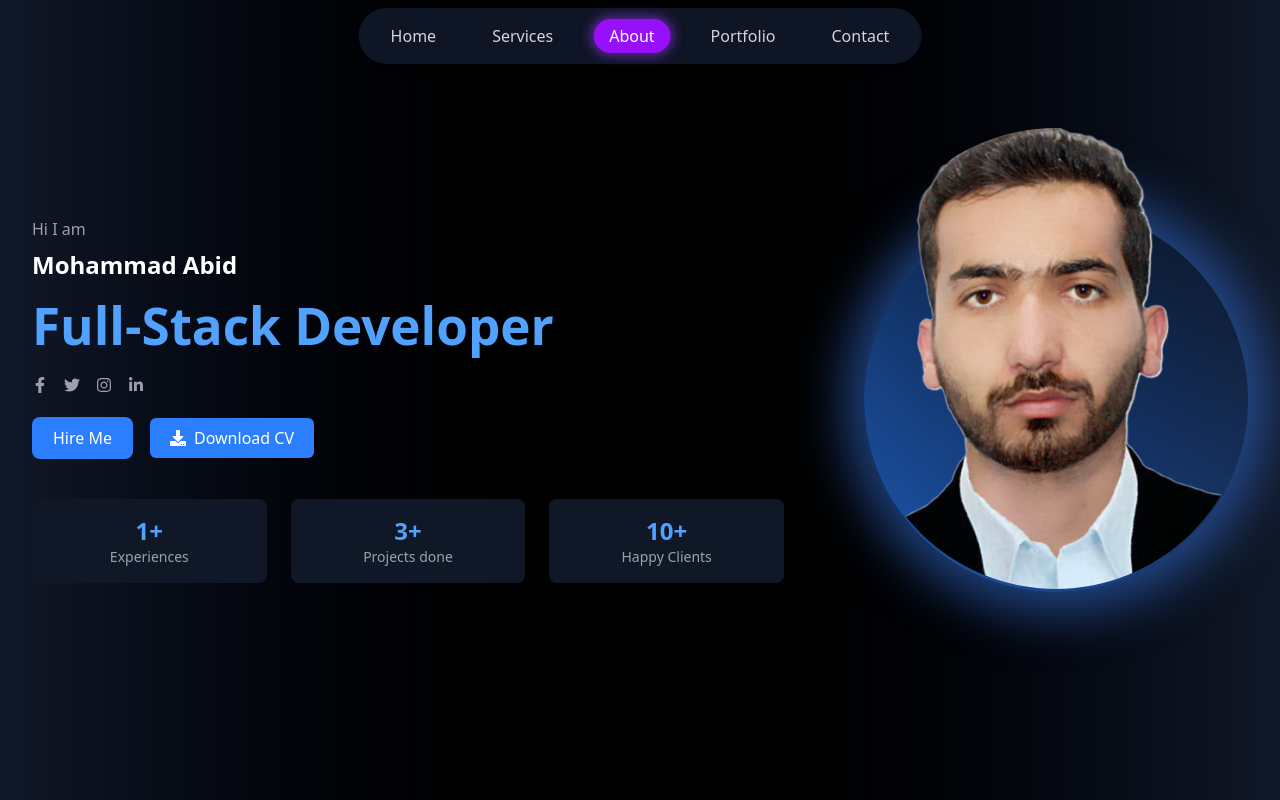
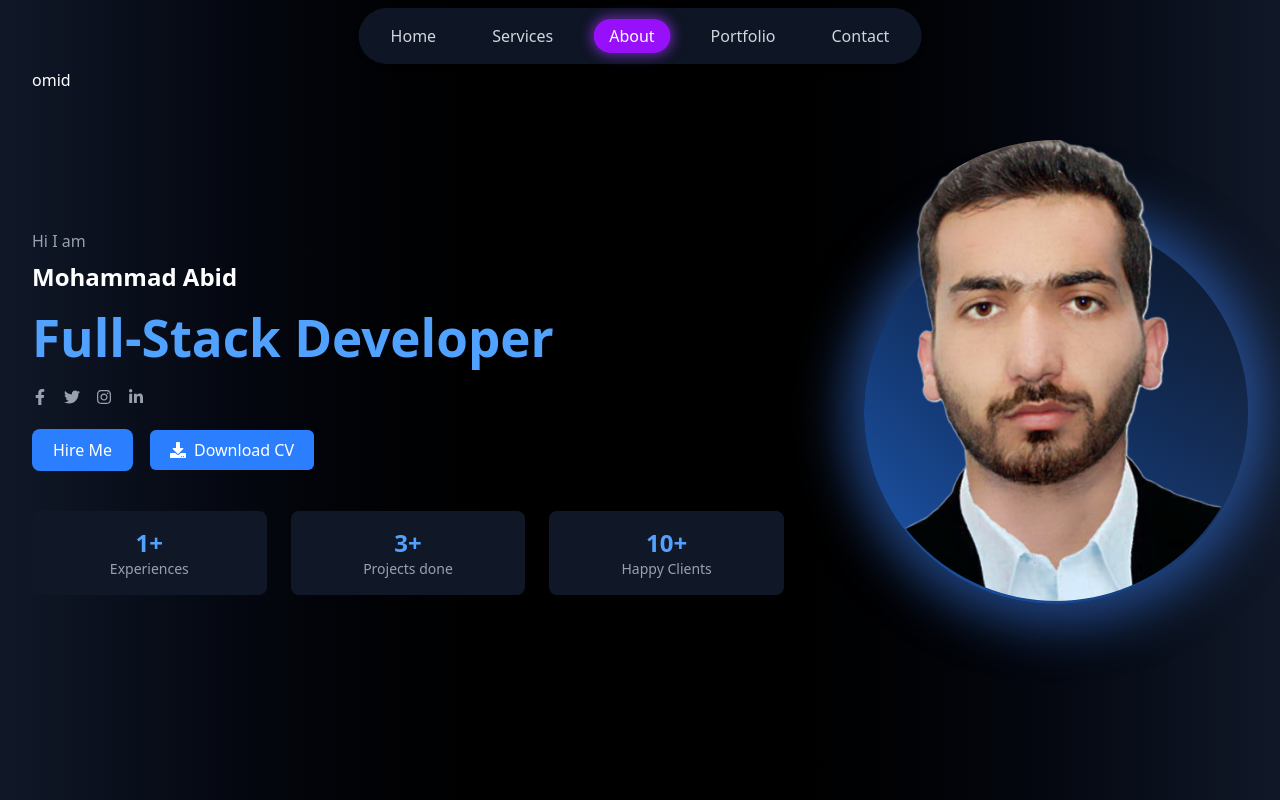
Before and after one commit to MohammadAbid1234/PortfolioMay2024, a React (Vite) app: page / in a window 1280 px wide. Shown: the top 800 px of the page. Built offline with nearby package versions, Linux system fonts and the light colour scheme.

Commit message:
Update something

```diff
--- a/src/components/HomePage.jsx
+++ b/src/components/HomePage.jsx
@@ -87,6 +87,7 @@ export default function BottomNav() {
           ))}
         </ul>
       </nav>
+      <p>omid</p>
       {/* <p>abid</p> */}
       {/* Hero content */}
       <div className="   flex flex-col md:flex-row items-center justify-between gap-10 md:gap-20 py-12 ">
```
